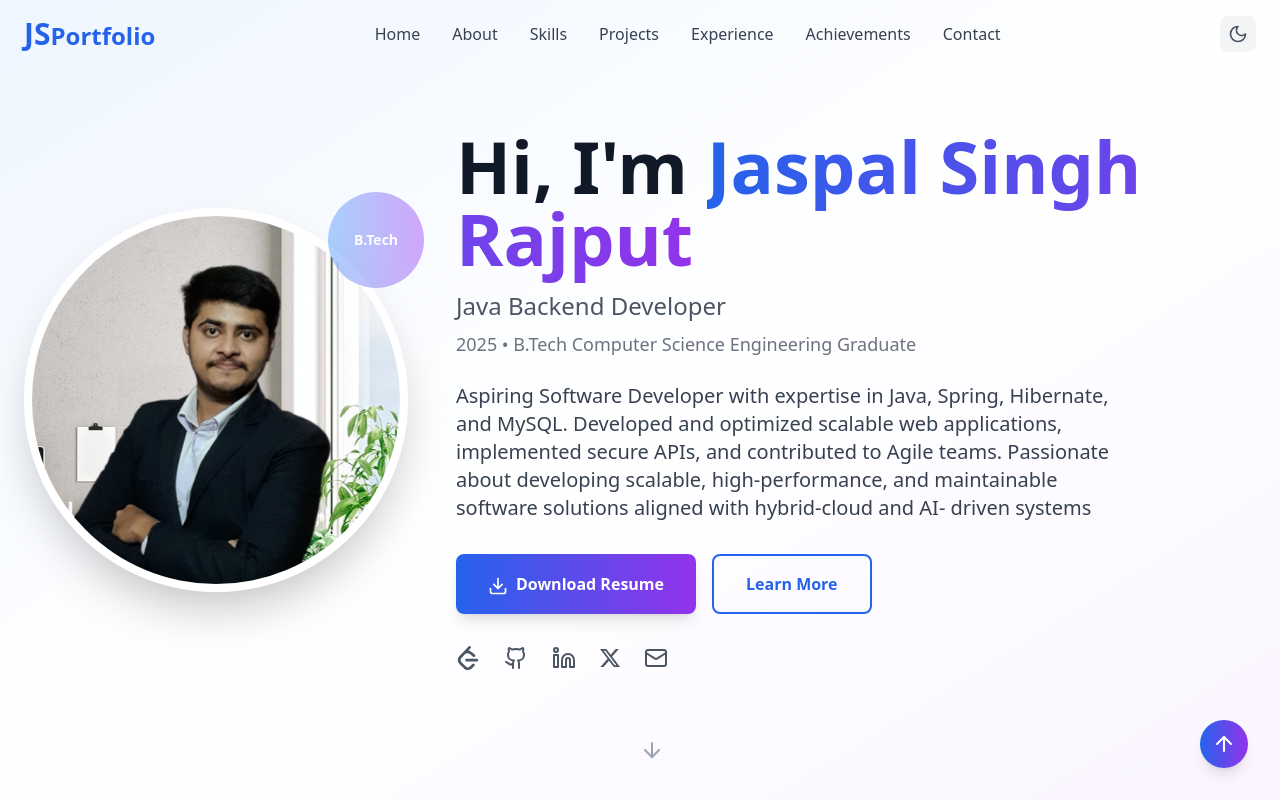
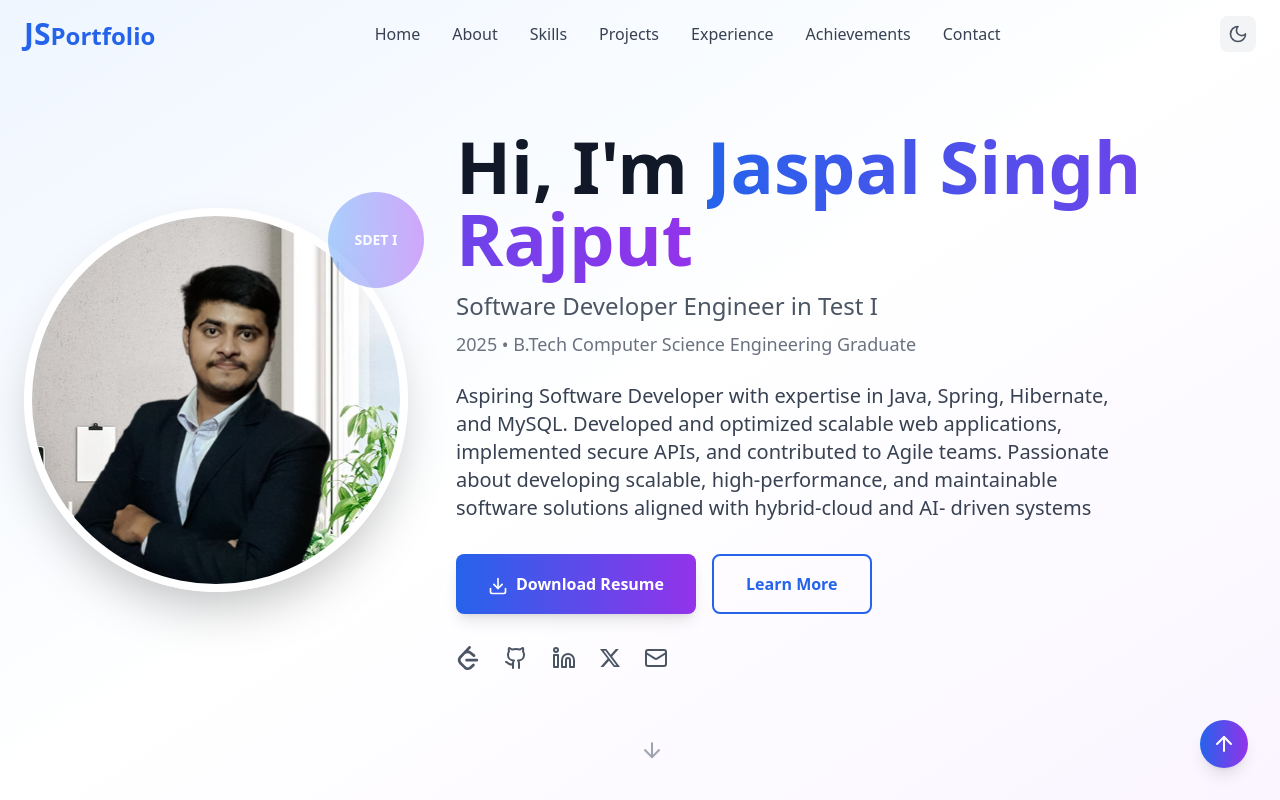
Before and after one commit to jaspal-s-rajput/Portfolio_Web_Application, a React (Vite) app: page / in a window 1280 px wide. Shown: the top 800 px of the page. Built offline with nearby package versions, Linux system fonts and the light colour scheme.

Commit message:
Update Hero.tsx

```diff
--- a/src/components/Hero.tsx
+++ b/src/components/Hero.tsx
@@ -23,7 +23,7 @@ const Hero: React.FC = () => {
               />
             </div>
             <div className="absolute -top-4 -right-4 w-24 h-24 bg-gradient-to-r from-blue-400 to-purple-500 rounded-full flex items-center justify-center animate-pulse">
-              <span className="text-white font-bold text-sm">B.Tech</span>
+              <span className="text-white font-bold text-sm">SDET I</span>
             </div>
           </div>
 
@@ -37,7 +37,7 @@ const Hero: React.FC = () => {
                 </span>
               </h1>
               <p className="text-xl md:text-2xl text-gray-600 dark:text-gray-300 mb-2">
-                Java Backend Developer
+                Software Developer Engineer in Test I
               </p>
               <p className="text-lg text-gray-500 dark:text-gray-400">
                 2025 • B.Tech Computer Science Engineering Graduate
```
